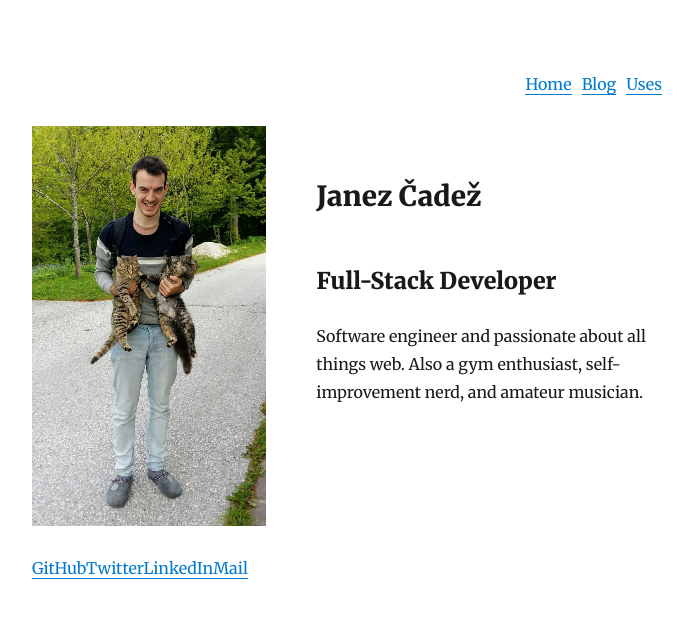
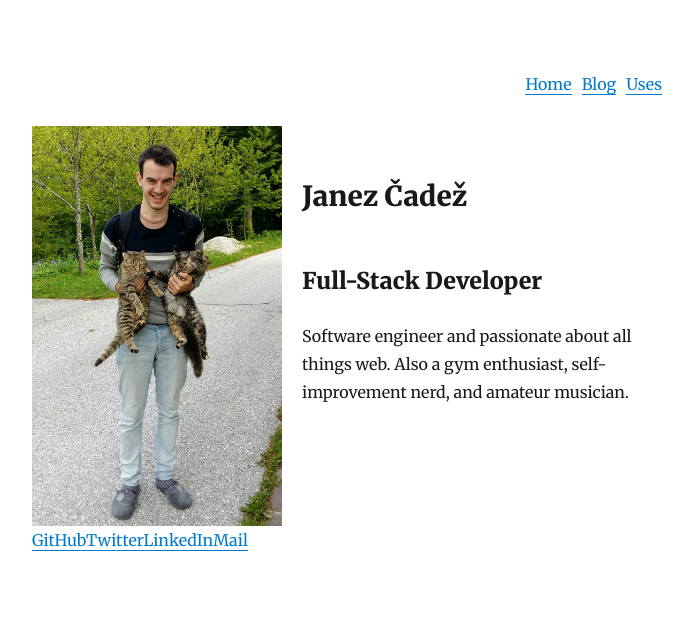
Before and after one commit to jamzi/portfolio, a Gatsby site: page / in a window 1280 px wide. Shown: the whole page, without its empty margins (293-986 px from the left). Built offline with nearby package versions, Linux system fonts and the light colour scheme; Gatsby itself is replaced by a stand-in of ours; some packages are replaced by stand-ins of ours.

Commit message:
deleting stock images, using gatsby image for portait

```diff
--- a/gatsby-config.js
+++ b/gatsby-config.js
@@ -22,8 +22,8 @@ module.exports = {
     {
       resolve: `gatsby-source-filesystem`,
       options: {
-        path: `${__dirname}/src/blog/assets`,
-        name: `assets`,
+        path: `${__dirname}/src/images`,
+        name: `images`,
       },
     },
     {
@@ -66,7 +66,6 @@ module.exports = {
         background_color: `#ffffff`,
         theme_color: `#663399`,
         display: `minimal-ui`,
-        icon: `src/blog/assets/gatsby-icon.png`,
       },
     },
     `gatsby-plugin-react-helmet`,
--- a/src/pages/index.js
+++ b/src/pages/index.js
@@ -1,17 +1,20 @@
 import React from "react"
+import { graphql } from "gatsby"
+import Img from "gatsby-image"
 
 import Layout from "../components/layout"
-import portrait from "../../static/portrait.jpg"
 
-export default () => {
+export default ({ data }) => {
+  console.log("data:", data)
   return (
     <Layout>
       <div style={{ display: "flex" }}>
-        <img
-          src={portrait}
-          style={{ width: "250px", height: "400px", marginRight: "50px" }}
-          alt="portrait"
-        />
+        <div style={{ width: "250px", height: "400px", marginRight: "20px" }}>
+          <Img
+            fixed={data.file.childImageSharp.fixed}
+            alt="Janez Čadež portrait"
+          />
+        </div>
         <div>
           <h2>Janez Čadež</h2>
           <h3>Full-Stack Developer</h3>
@@ -24,3 +27,15 @@ export default () => {
     </Layout>
   )
 }
+
+export const pageQuery = graphql`
+  query {
+    file(relativePath: { eq: "portrait.jpg" }) {
+      childImageSharp {
+        fixed(width: 250, height: 400) {
+          ...GatsbyImageSharpFixed
+        }
+      }
+    }
+  }
+`
```
Also changed, not shown: src/blog/assets/gatsby-icon.png (deleted), src/blog/assets/profile-pic.jpg (deleted), src/images/portrait.jpg (renamed from static/portrait.jpg).
